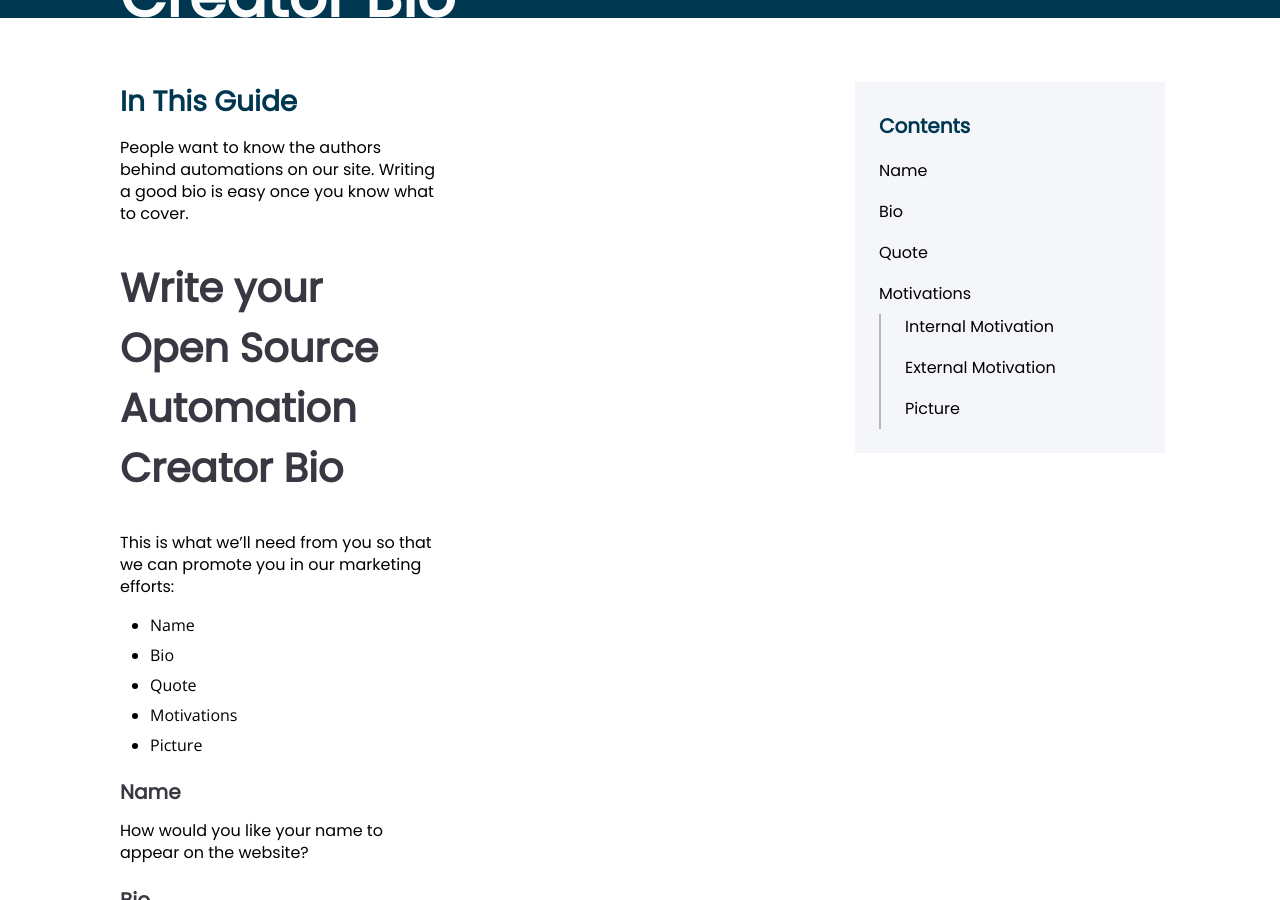
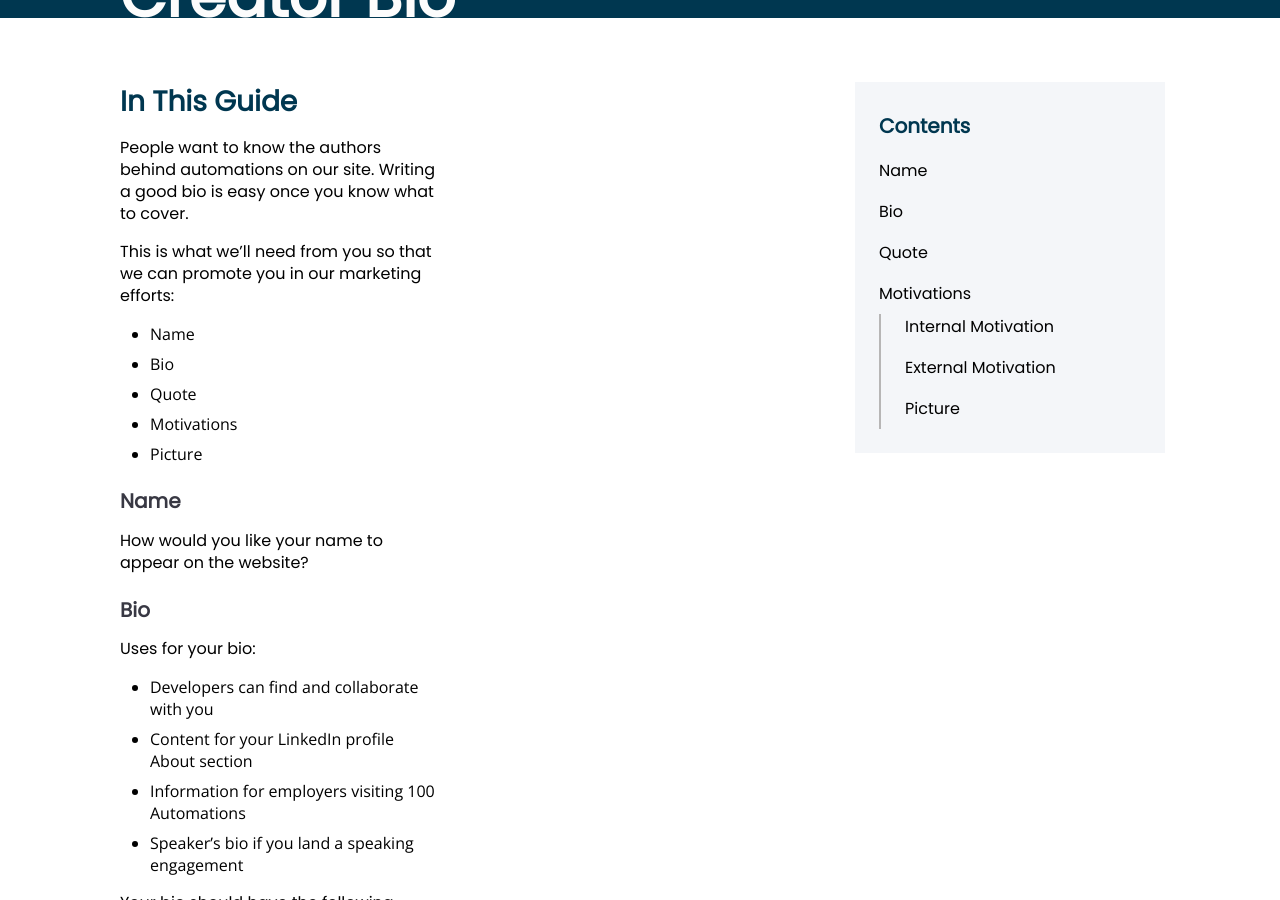
Before and after one commit to 100Automations/Website, a Jekyll site: the page built from _guides/write-your-opensource-automation-creator-bio.md, in a window 1280 px wide and 900 px high, scrolled down 333 px. Built offline with Jekyll 4.4.1, drawn with Linux system fonts in a browser that asks for light colours.

Commit message:
removed repeated page title

```diff
--- a/_guides/write-your-opensource-automation-creator-bio.md
+++ b/_guides/write-your-opensource-automation-creator-bio.md
@@ -5,7 +5,6 @@ status: coming soon
 display: true
 category: 3
 ---
-# Write your Open Source Automation Creator Bio
 
 This is what we’ll need from you so that we can promote you in our marketing efforts:
 - Name
```
